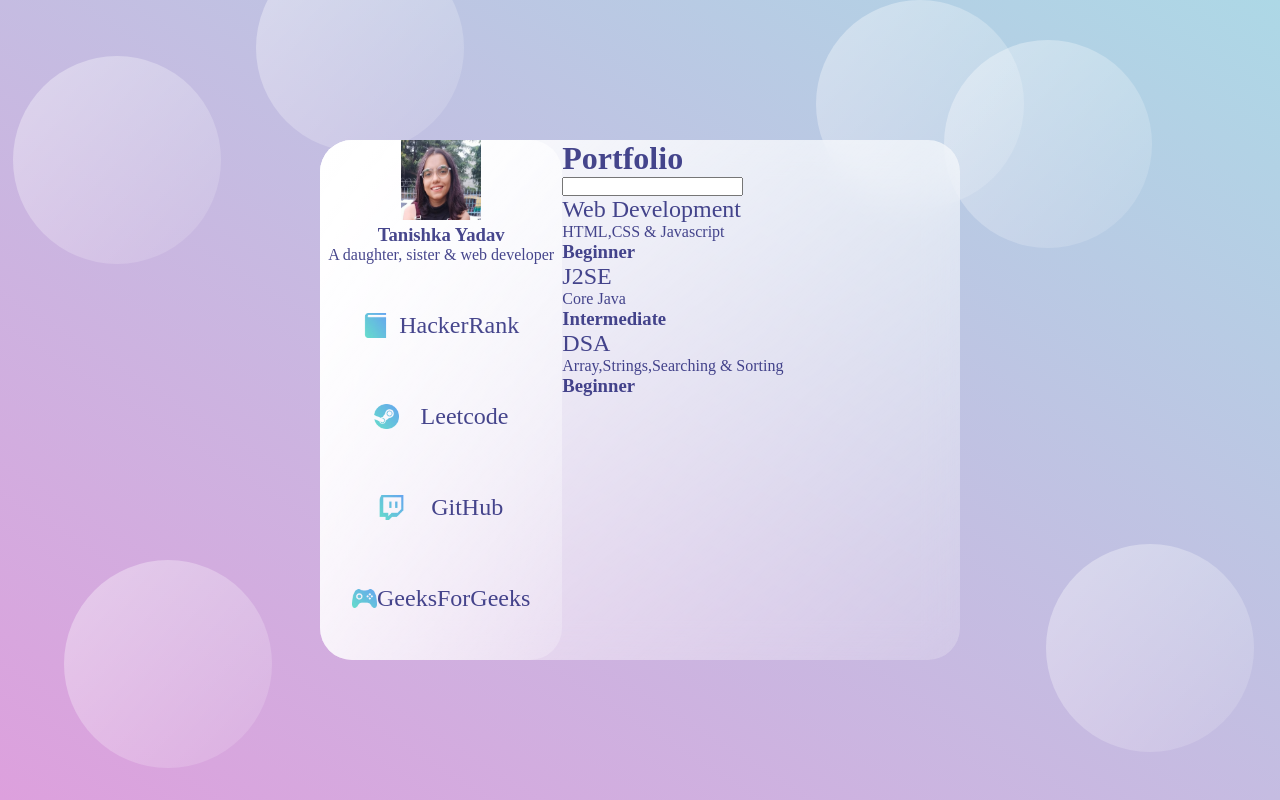
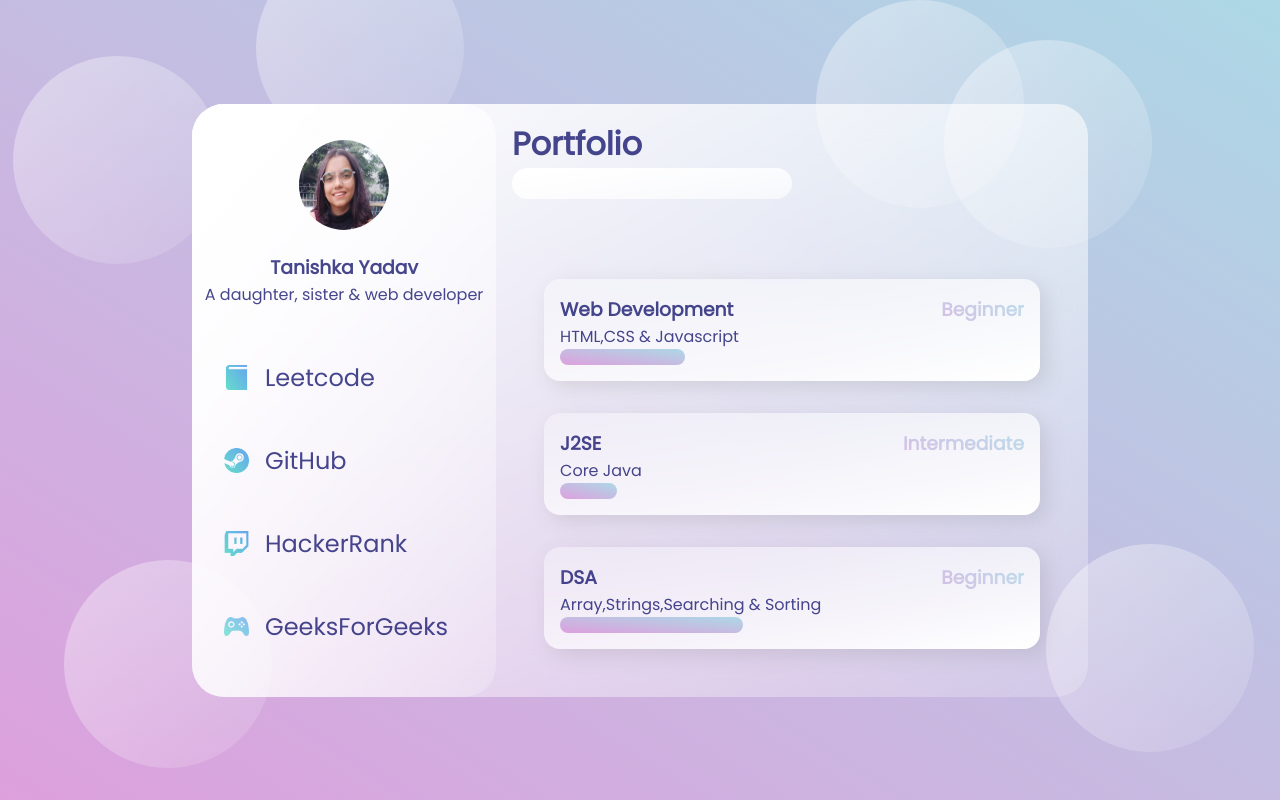
Before and after one commit to Tanishka-dev/Glass-Portfolio-CSS, a plain HTML site: page index.html in a window 1280 px wide. Drawn offline with Linux system fonts and the light colour scheme; a web font is replaced by a local one.

Commit message:
final commit

```diff
--- a/index.html
+++ b/index.html
@@ -16,26 +16,26 @@
       <section class="glass">
         <div class="dashboard">
           <div class="user">
-            <img src="images\Tanishka.jpg" width="80" height="80" />
+            <img src="images\Tanishka.jpg" width="90" height="90" class ="me"/>
             <h3>Tanishka Yadav</h3>
             <p>A daughter, sister & web developer</p>
           </div>
           <div class="links">
             <div class="link">
               <img src="images\library.png" width="25" height="25" />
-              <h2>HackerRank</h2>
+              <a href="https://leetcode.com/tanishkayadav/"><h2>Leetcode</h2></a>
             </div>
             <div class="link">
               <img src="images\steam.png" width="25" height="25" />
-              <h2>Leetcode</h2>
+              <a href="https://github.com/Tanishka-dev"><h2>GitHub</h2></a>
             </div>
             <div class="link">
               <img src="images\twitch.png" width="25" height="25" />
-              <h2>GitHub</h2>
+              <a href="https://www.hackerrank.com/tanishakayadav21"><h2>HackerRank</h2></a>
             </div>
             <div class="link">
               <img src="images\upcoming.png" width="25" height="25" />
-              <h2>GeeksForGeeks</h2>
+              <a href="https://auth.geeksforgeeks.org/user/tanishkayadav/practice/"><h2>GeeksForGeeks</h2></a>
             </div>
           </div>
         </div>
@@ -47,22 +47,25 @@
           <div class="cards">
             <div class="card">
               <div class="card-info">
-                <h2>Web Development</h2>
+                <h3>Web Development</h3>
                 <p>HTML,CSS & Javascript</p>
+                <div class="progress"></div>
               </div>
               <h3 class="level">Beginner</h3>
             </div>
             <div class="card">
               <div class="card-info">
-                <h2>J2SE</h2>
+                <h3>J2SE</h3>
                 <p>Core Java</p>
+                <div class="progress"></div>
               </div>
               <h3 class="level">Intermediate</h3>
             </div>
             <div class="card">
               <div class="card-info">
-                <h2>DSA</h2>
+                <h3>DSA</h3>
                 <p>Array,Strings,Searching & Sorting</p>
+                <div class="progress"></div>
               </div>
               <h3 class="level">Beginner</h3>
             </div>
--- a/style.css
+++ b/style.css
@@ -4,13 +4,12 @@
   box-sizing: border-box;
 }
 main {
-
   min-height: 100vh;
   background: linear-gradient(to right top, #dda0dd, #add8e6);
   display: flex;
   align-items: center;
   justify-content: center;
-  font-size: D;
+  font-family: "Poppins";
 }
 
 h1 {
@@ -33,23 +32,33 @@ h3 {
   opacity: 0.8;
 }
 .glass {
-  min-height: 60vh;
+  height: 30%;
   background: white;
-  width: 50%;
-  height: 50%;
+  width: 70%;
   border-radius: 2rem;
   background: linear-gradient(
     to right bottom,
     rgba(255, 255, 255, 1),
     rgba(255, 255, 255, 0.2)
   );
-  z-index: 3;
-  backdrop-filter: blur(1rem);
+  z-index: 2;
+  backdrop-filter: blur(2rem);
   display: flex;
 }
 
+.me{
+  margin: 1rem;
+  border-radius: 50%;
+}
+a{
+  text-decoration: none;
+}
+a:hover {
+  background: linear-gradient(to right top, #dda0dd, #add8e6);
+  border-radius: 2rem;
+}
 .dashboard {
-  flex: 1;
+  flex:0;
   display: flex;
   flex-direction: column;
   align-items: center;
@@ -66,20 +75,75 @@ h3 {
 
 .link {
   display: flex;
-  margin: 2rem 1rem;
-  padding: 1rem 1rem;
+  margin: 1rem 0rem;
+  padding: 1rem 2rem;
   align-items: center;
-  justify-content: space-evenly;
-  align-content: center;
+
 }
 
 .link h2 {
+  padding: 0rem 1rem;
 }
 
 .portfolio {
   flex: 2;
+  margin: 1rem;
+  display: flex;
+  flex-direction: column;
+  justify-content: space-evenly;
 }
 
+
+.card{
+  display: flex;
+  background: linear-gradient(
+    to left top,
+    rgba(255,255,255,1),
+    rgba(255,255,255,0.3));
+    border-radius: 1rem;
+    margin: 2rem;
+    padding: 1rem;
+    box-shadow: 6px 6px 20px rgba(122,122,122,0.2);
+    justify-content: space-between;
+}
+
+.card-info {
+  display: flex;
+  flex-direction: column;
+  justify-content: space-between;
+}
+.progress{
+  background: linear-gradient(to right top, #dda0dd, #add8e6);
+  margin: 0rem;
+  padding: 0.5rem;
+  width: 70%;
+  height: 50%;
+  border-radius: 1rem;
+  position: relative;
+  overflow: hidden;
+}
+
+
+.status {
+  margin-bottom: 3rem;
+}
+.status input{
+  background: linear-gradient(
+    to right bottom,
+    rgba(255,255,255,1),
+    rgba(255,255,255,0.6));
+    border: none;
+    border-radius: 2rem;
+    width: 50%;
+    padding: 0.5rem;
+}
+
+.level{
+  font-weight: bold;
+  background: linear-gradient(to right top,#dda0dd, #add8e6);
+  -webkit-background-clip: text;
+  -webkit-text-fill-color: transparent;
+}
 .circle1,
 .circle2,
 .circle3,
```
